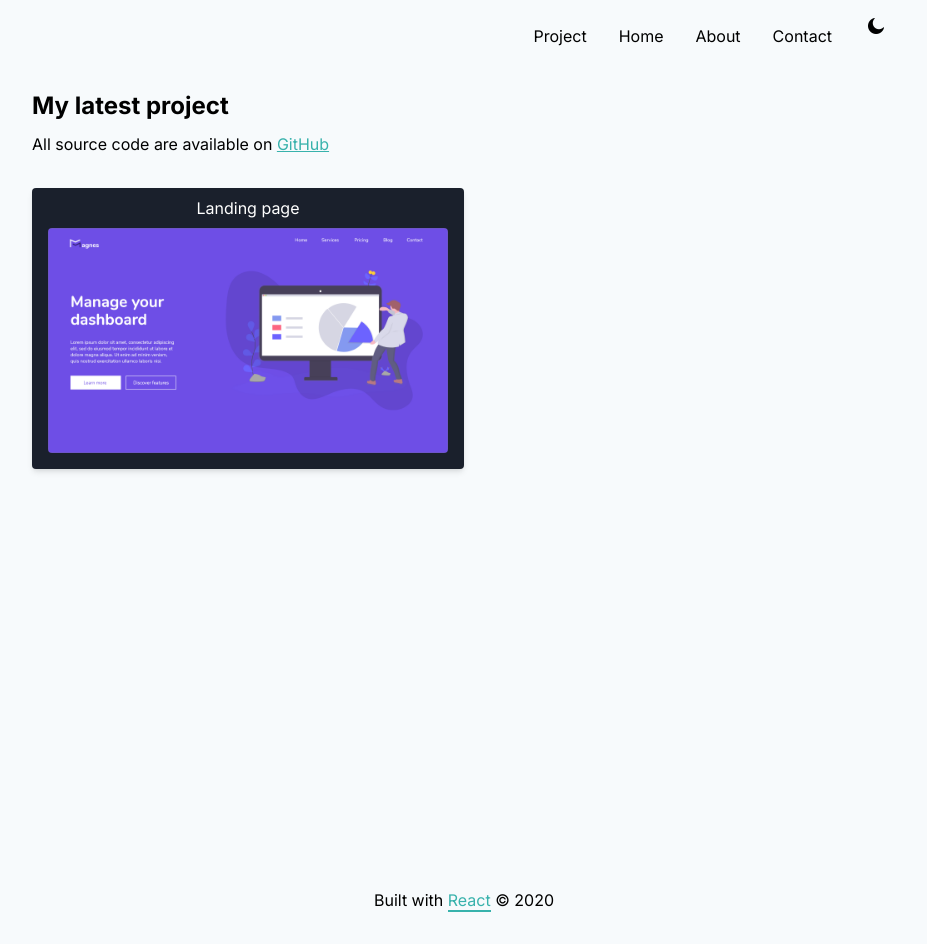
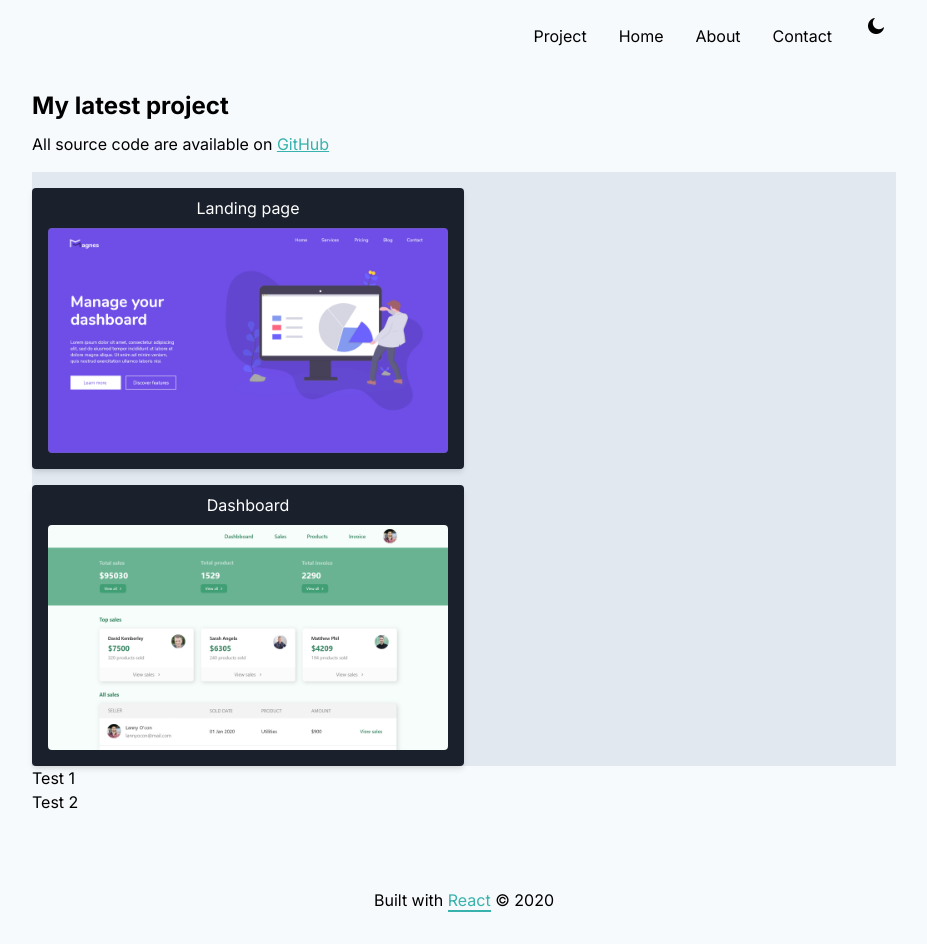
Before and after one commit to anas283/portfolio-site, a React (Create React App) app: page /project in a window 1280 px wide. Shown: the whole page, without its empty margins (176-1103 px from the left). Built offline with nearby package versions, Linux system fonts and the light colour scheme.

Commit message:
initial commit

```diff
--- a/public/index.html
+++ b/public/index.html
@@ -6,7 +6,8 @@
   <link rel="icon" href="%PUBLIC_URL%/aicon.ico" />
   <meta name="viewport" content="width=device-width, initial-scale=1" />
   <meta name="twitter:card" content="summary_large_image">
-  <meta name="twitter:site" content="@MuhammadAnas">
+  <meta name="twiiter:account" content="2895639553">
+  <meta name="twitter:site" content="@anas_283">
   <meta name="twitter:title" content="Muhammad Anas">
   <meta name="twitter:description" content="Hey, I am a Front-End Developer with ideas and passion.">
   <meta name="twitter:image" content="https://ibb.co/brhk72H">
--- a/src/components/project.js
+++ b/src/components/project.js
@@ -1,5 +1,6 @@
 import React, { Component } from "react";
 import LandingPage from "../images/landing-page.png";
+import Dashboard from "../images/dashboard.png";
 
 class Project extends Component {
   state = {};
@@ -20,16 +21,39 @@ class Project extends Component {
             GitHub
           </a>
         </p>
-        <div className="flex flex-col mt-4 md:justify-start">
+        <div className="flex flex-col mt-4 md:justify-start bg-gray-300">
+          <div className="bg-gray-900 h-full p-4 mt-4 text-center rounded shadow-md md:w-1/2 md:mr-2">
             <a
               href="https://magnes-page.netlify.app/"
               target="_blank"
               rel="noopener noreferrer"
-            className="bg-gray-900 h-full p-4 mt-4 text-center rounded shadow-md md:w-1/2 md:mr-2"
+              // className="bg-gray-900 h-full p-4 mt-4 text-center rounded shadow-md md:w-1/2 md:mr-2"
             >
               <h5 className="-mt-2 text-white">Landing page</h5>
               <img className="mt-2 rounded" src={LandingPage} alt="" />
             </a>
+          </div>
+
+          <div className="bg-gray-900 h-full p-4 mt-4 text-center rounded shadow-md md:w-1/2 md:mr-2">
+            <a
+              href="https://magnes-page.netlify.app/"
+              target="_blank"
+              rel="noopener noreferrer"
+              // className="bg-gray-900 h-full p-4 mt-4 text-center rounded shadow-md md:w-1/2 md:mr-2"
+            >
+              <h5 className="-mt-2 text-white">Dashboard</h5>
+              <img className="mt-2 rounded" src={Dashboard} alt="" />
+            </a>
+          </div>
+        </div>
+
+        <div className="flex flex-col md:items-start">
+          <div className="w-1/2">
+            <h1>Test 1</h1>
+          </div>
+          <div className="w-1/2">
+            <h1>Test 2</h1>
+          </div>
         </div>
       </div>
     );
```
Also changed, not shown: src/images/dashboard.png, src/images/shoe-shop.jpg (deleted). Lines whose indentation alone changed are shown as unchanged.
